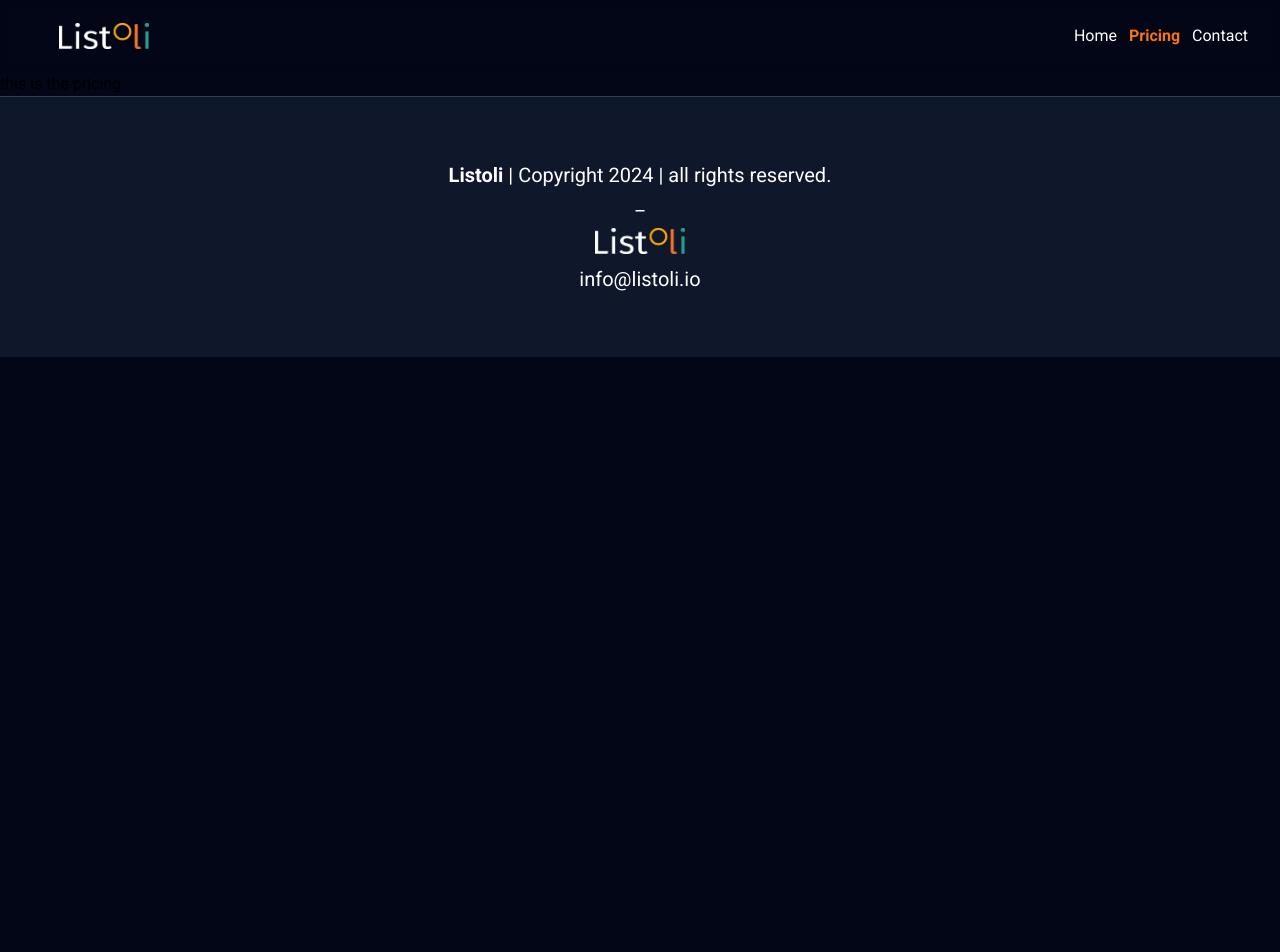
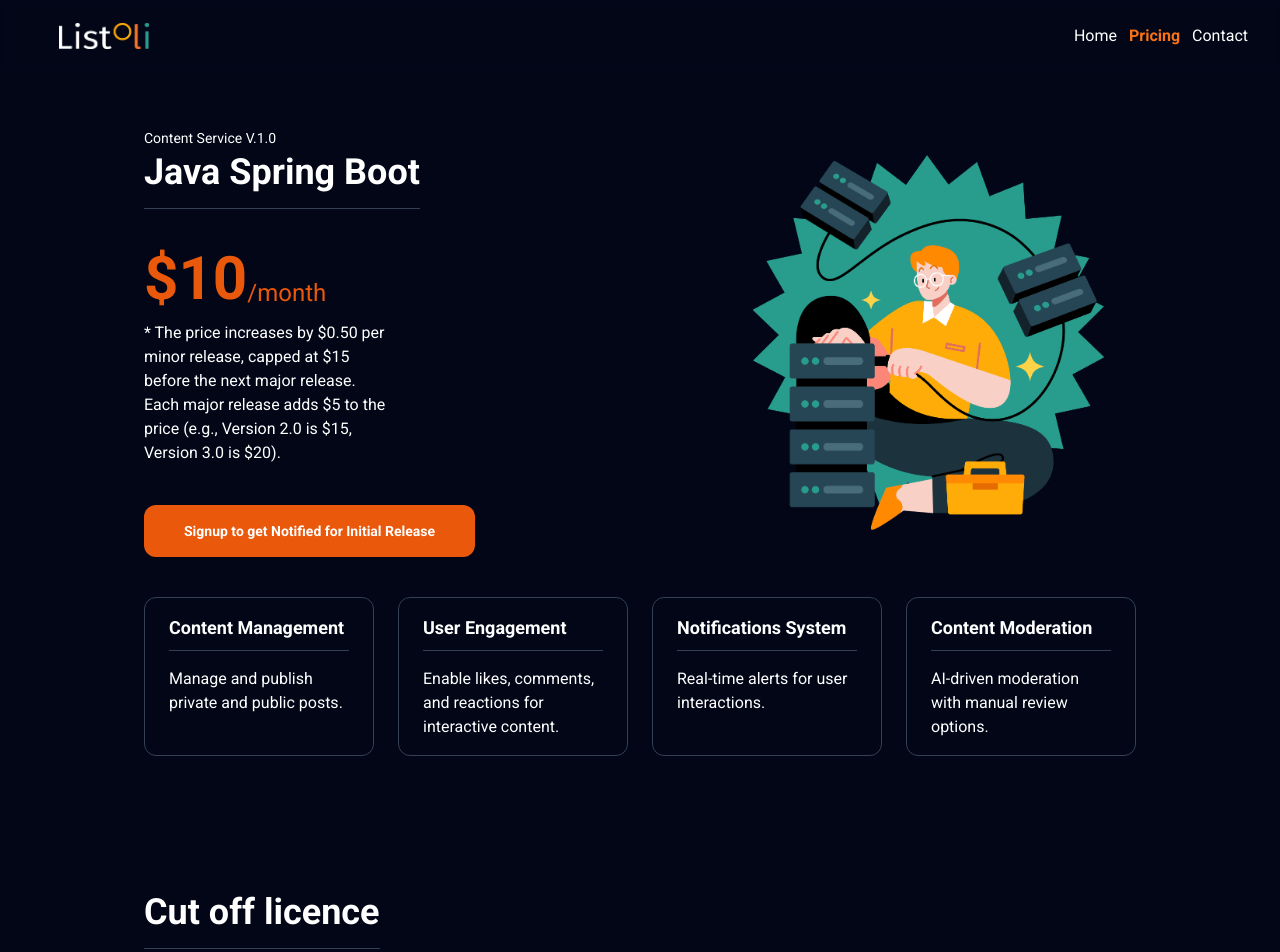
Before and after one commit to mohammadhashemdev/listoli, a Next.js app: page /pricing in a window 1280 px wide. Shown: the top 952 px of the page. Before the commit the page ends 800 px from the top, so only its background shows below. Built offline with nearby package versions, Linux system fonts and the light colour scheme.

Commit message:
pricing page

```diff
--- a/app/pricing/page.jsx
+++ b/app/pricing/page.jsx
@@ -1,5 +1,156 @@
 function page() {
-  return <main>this is the pricing</main>;
+  return (
+    <main className="container mx-auto md:px-36 px-4 flex flex-col gap-6">
+      <div className="md:flex hidden flex-col gap-10 my-14">
+        <div className="flex w-full justify-between items-center">
+          <div className="flex grow flex-col gap-10 justify-center items-start">
+            <div className="flex flex-col gap-1 items-start justify-center">
+              <p className="text-white text-sm">Content Service V.1.0</p>
+              <h1 className="font-bold text-white text-4xl border-b border-slate-700 pb-4">
+                Java Spring Boot
+              </h1>
+            </div>
+            <div className="flex flex-col gap-3">
+              <div className="flex flex-row items-end">
+                <p className="font-bold text-orange-600 text-6xl">$10</p>
+                <p className="text-2xl text-orange-600">/month</p>
+              </div>
+              <p className="text-white w-2/3">
+                * The price increases by $0.50 per minor release, capped at $15
+                before the next major release. Each major release adds $5 to the
+                price (e.g., Version 2.0 is $15, Version 3.0 is $20).
+              </p>
+            </div>
+            <a
+              href="https://listoli.gitbook.io/content-service-api"
+              target="_blank"
+              className="px-10 py-3 md:py-4 text-sm bg-orange-600 rounded-xl text-white font-bold hover:bg-orange-800 transition-all cursor-pointer"
+            >
+              Signup to get Notified for Initial Release
+            </a>
+          </div>
+          <div className="flex flex-row grow justify-end items-center">
+            <div className="w-2/3 h-2/3">
+              <img src="/features2-01.png" alt="pricing tag" />
+            </div>
+          </div>
+        </div>
+        <div className="flex flex-row w-full gap-6 ">
+          <div className="flex flex-col w-1/4 rounded-xl border border-slate-700 px-6 py-4">
+            <h5 className="font-bold text-lg text-white border-b border-slate-700 pb-2">
+              Content Management
+            </h5>
+            <p className="text-white pt-4">
+              Manage and publish private and public posts.
+            </p>
+          </div>
+          <div className="flex flex-col w-1/4 rounded-xl border border-slate-700 px-6 py-4">
+            <h5 className="font-bold text-lg text-white border-b border-slate-700 pb-2">
+              User Engagement
+            </h5>
+            <p className="text-white pt-4">
+              Enable likes, comments, and reactions for interactive content.
+            </p>
+          </div>
+          <div className="flex flex-col w-1/4 rounded-xl border border-slate-700 px-6 py-4">
+            <h5 className="font-bold text-lg text-white border-b border-slate-700 pb-2">
+              Notifications System
+            </h5>
+            <p className="text-white pt-4">
+              Real-time alerts for user interactions.
+            </p>
+          </div>
+          <div className="flex flex-col w-1/4 rounded-xl border border-slate-700 px-6 py-4">
+            <h5 className="font-bold text-lg text-white border-b border-slate-700 pb-2">
+              Content Moderation
+            </h5>
+            <p className="text-white pt-4">
+              AI-driven moderation with manual review options.
+            </p>
+          </div>
+        </div>
+      </div>
+
+      <div className="md:flex hidden flex-col gap-10 my-14">
+        <div className="flex w-full justify-between items-center">
+          <div className="flex grow flex-col gap-10 justify-center items-start">
+            <div className="flex flex-col gap-1 items-start justify-center">
+              <h1 className="font-bold text-white text-4xl border-b border-slate-700 pb-4">
+                Cut off licence
+              </h1>
+            </div>
+            <div className="flex flex-col gap-3">
+              <div className="flex flex-row items-end">
+                <p className="font-bold text-orange-600 text-6xl">$100</p>
+                <p className="text-2xl text-orange-600">/licence</p>
+              </div>
+              <div className="flex flex-col gap-4">
+                <p className="text-white w-2/3 text-sm">
+                  <span className="text-orange-600 font-bold text-base">
+                    Pricing:
+                  </span>{" "}
+                  Increases by $10 per minor release, capped at $100 before the
+                  next major release. Each major release adds $100 (e.g.,
+                  Version 2.0 is $200, Version 3.0 is $300).
+                </p>
+                <p className="text-white w-2/3 text-sm">
+                  <span className="text-orange-600 font-bold text-base">
+                    Cut-Off License:
+                  </span>{" "}
+                  After acquiring the cut-off license, code access is revoked,
+                  and future releases are unavailable. To access newer releases,
+                  re-subscription is required, with no guarantee of
+                  compatibility with your modified code.
+                </p>
+              </div>
+            </div>
+            <a
+              href="https://listoli.gitbook.io/content-service-api"
+              target="_blank"
+              className="px-10 py-3 md:py-4 text-sm bg-orange-600 rounded-xl text-white font-bold hover:bg-orange-800 transition-all cursor-pointer"
+            >
+              Signup to get Notified for Initial Release
+            </a>
+          </div>
+          <div className="flex flex-row grow justify-end items-center">
+            <div className="w-2/3 h-2/3">
+              <img src="/pricetag-01.png" alt="pricing tag" />
+            </div>
+          </div>
+        </div>
+        <div className="flex flex-row w-full gap-6 ">
+          <div className="flex flex-col w-1/3 rounded-xl border border-slate-700 px-6 py-4">
+            <h5 className="font-bold text-lg text-white border-b border-slate-700 pb-2">
+              Cut-Off License
+            </h5>
+            <p className="text-white pt-4">
+              License the code at a specific version, then continue development
+              independently.
+            </p>
+          </div>
+          <div className="flex flex-col w-1/3 rounded-xl border border-slate-700 px-6 py-4">
+            <h5 className="font-bold text-lg text-white border-b border-slate-700 pb-2">
+              Off-Boarding Support
+            </h5>
+            <p className="text-white pt-4">
+              Receive 2 hours of free support during the transition.
+            </p>
+          </div>
+          <div className="flex flex-col w-1/3 rounded-xl border border-slate-700 px-6 py-4">
+            <h5 className="font-bold text-lg text-white border-b border-slate-700 pb-2">
+              Single-Use License
+            </h5>
+            <p className="text-white pt-4">
+              License is valid only for the application initially acquired for,
+              with no rights for other applications or redistribution.
+            </p>
+          </div>
+        </div>
+      </div>
+
+      {/* mobile version */}
+    </main>
+  );
 }
 
 export default page;
--- a/components/header/NavBar.jsx
+++ b/components/header/NavBar.jsx
@@ -2,17 +2,10 @@
 
 import { FontAwesomeIcon } from "@fortawesome/react-fontawesome";
 import { faBars, faXmark } from "@fortawesome/free-solid-svg-icons";
-import { useEffect, useState } from "react";
 import ActiveLink from "../ActiveLink";
 import Image from "next/image";
 
 export default function NavBar() {
-  const [isOpen, setIsOpen] = useState(false);
-
-  const handleOpenClose = () => {
-    setIsOpen((open) => !open);
-  };
-
   return (
     <>
       <nav className="container flex flex-row justify-between items-center mx-auto px-4 md:px-8 py-3 sticky top-0 z-50 backdrop-blur-sm">
@@ -25,56 +18,10 @@ export default function NavBar() {
             className="object-cover"
           />
         </div>
-        <button
-          onClick={handleOpenClose}
-          className="flex md:hidden justify-center items-center"
-        >
-          <FontAwesomeIcon size="lg" className="text-white" icon={faBars} />
-        </button>
-        <div className="nav-links hidden md:flex md:flex-row justify-end flex-col gap-3 items-center text-sm text-white">
+        <div className="nav-links flex flex-row justify-end gap-3 items-center text-sm text-white">
           <ActiveLink href="/">Home</ActiveLink>
           <ActiveLink href="/pricing">Pricing</ActiveLink>
           <ActiveLink href="/contact">Contact</ActiveLink>
-        </div>
-
-        {isOpen && (
-          <div
-            onClick={handleOpenClose}
-            className="fixed md:hidden h-screen w-full bg-black/80 z-30 top-0 left-0"
-          ></div>
-        )}
-
-        <div
-          className={`w-72 md:hidden border-l border-b flex flex-col items-center justify-between p-6 border-slate-800 z-50 bg-slate-950 rounded-bl-xl h-96 fixed top-0 right-0 text-white transform ${
-            isOpen ? "translate-x-0" : "translate-x-full"
-          } transition-transform duration-300 ease-in-out`}
-        >
-          <button
-            onClick={handleOpenClose}
-            className="flex flex-row justify-start items-center text-white w-full"
-          >
-            <FontAwesomeIcon size="xl" icon={faXmark} />
-          </button>
-          <div className="flex justify-center items-center gap-5 text-white">
-            <ul className="space-y-6">
-              <li>
-                <ActiveLink href="/" onClick={handleOpenClose}>
-                  Home
-                </ActiveLink>
-              </li>
-              <li>
-                <ActiveLink href="/about" onClick={handleOpenClose}>
-                  About
-                </ActiveLink>
-              </li>
-              <li>
-                <ActiveLink href="/contact" onClick={handleOpenClose}>
-                  Contact
-                </ActiveLink>
-              </li>
-            </ul>
-          </div>
-          <div className="w-full rounded-full h-1 bg-slate-600"></div>
         </div>
       </nav>
     </>
```
